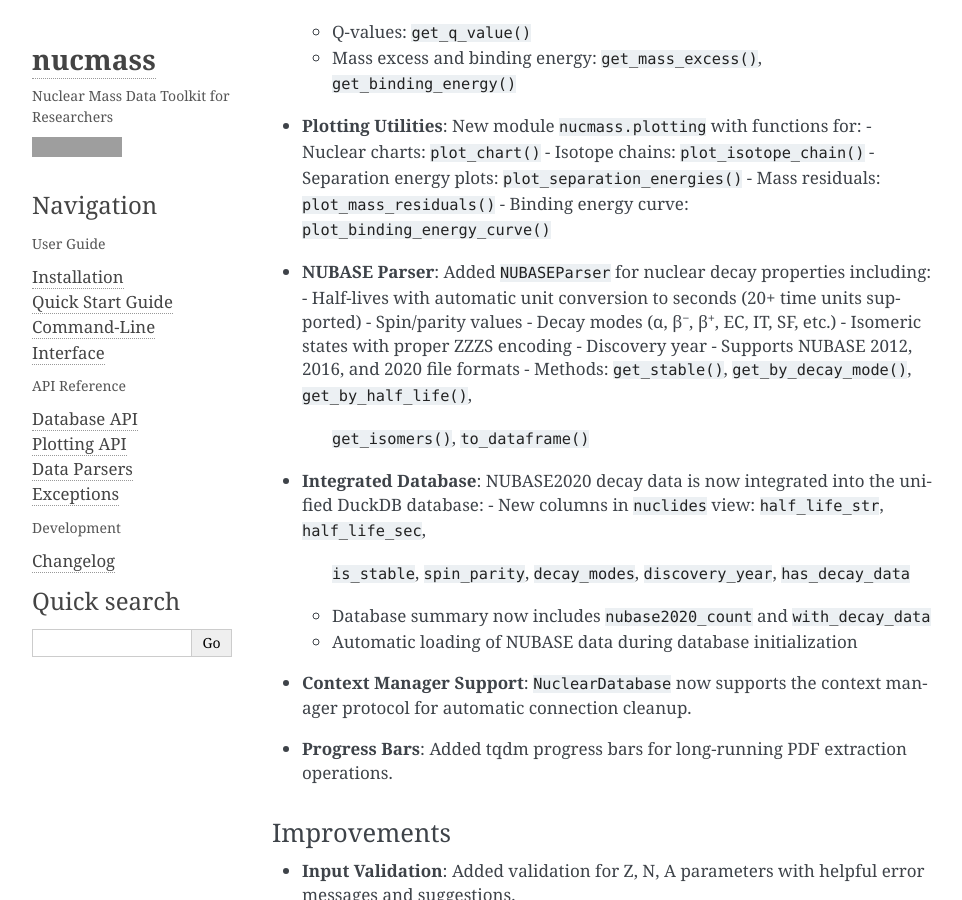
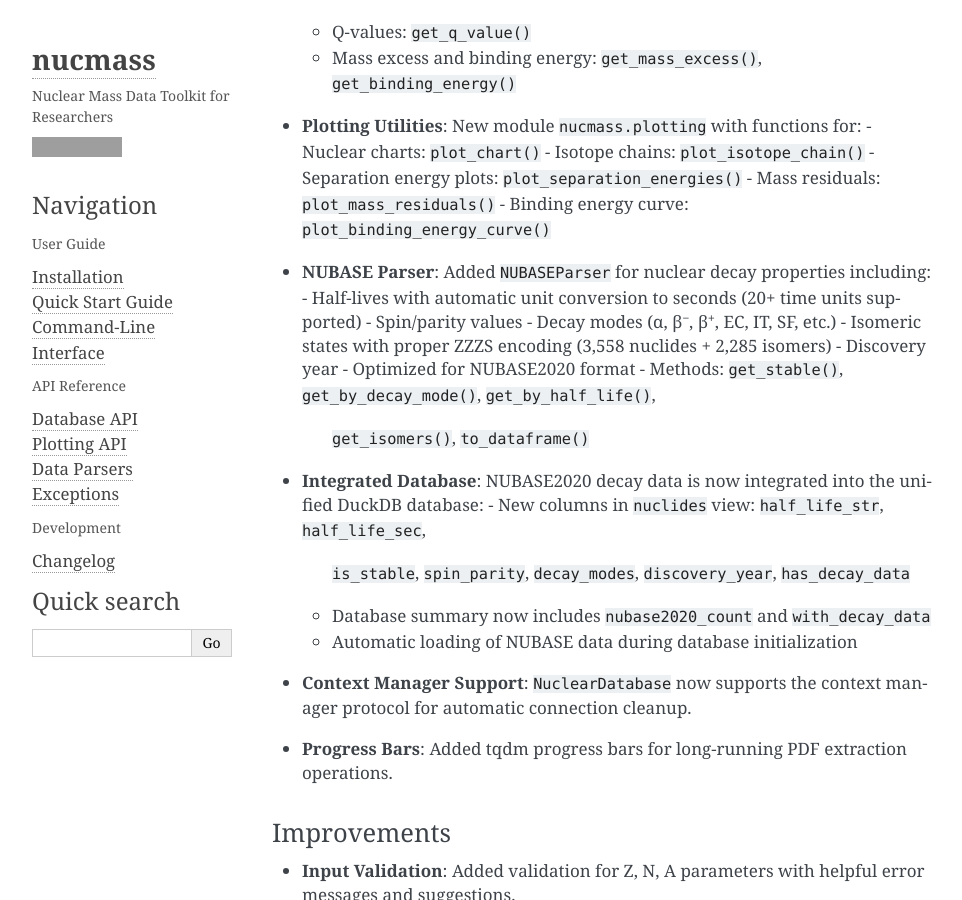
Before and after one commit to unixtime/nucmass, a Sphinx documentation site: the page built from docs/changelog.rst, in a window 1280 px wide and 900 px high, scrolled down 414 px. Shown: the whole window, without its empty margins (148-1110 px from the left). Built offline with Sphinx 7.4.7, drawn with Linux system fonts in a browser that asks for light colours; grey boxes are pictures that could not be loaded.

Commit message:
docs: Fix inaccurate claims about NUBASE parser
- Remove claim of multi-format support (2012/2016/2020) - only NUBASE2020
  is fully supported due to differing column positions
- Clarify nuclide count: 3,558 nuclides + 2,285 isomers = 5,843 entries

Co-Authored-By: Claude Opus 4.5 <noreply@anthropic.com>

```diff
--- a/docs/api/parsers.rst
+++ b/docs/api/parsers.rst
@@ -22,9 +22,9 @@ FRDM2012 Extractor
 NUBASE Parser
 -------------
 
-The ``NUBASEParser`` class parses nuclear properties from NUBASE evaluation data files
-(supports 2012, 2016, and 2020 formats). It provides access to half-lives, decay modes,
-spin/parity, and isomeric states for 5,843+ nuclides.
+The ``NUBASEParser`` class parses nuclear properties from NUBASE2020 evaluation data files.
+It provides access to half-lives, decay modes, spin/parity, and isomeric states for
+3,558 nuclides (plus 2,285 isomeric states, totaling 5,843 entries).
 
 .. autoclass:: nucmass.NUBASEParser
    :members:
--- a/docs/changelog.rst
+++ b/docs/changelog.rst
@@ -28,9 +28,9 @@ New Features
   - Half-lives with automatic unit conversion to seconds (20+ time units supported)
   - Spin/parity values
   - Decay modes (α, β⁻, β⁺, EC, IT, SF, etc.)
-  - Isomeric states with proper ZZZS encoding
+  - Isomeric states with proper ZZZS encoding (3,558 nuclides + 2,285 isomers)
   - Discovery year
-  - Supports NUBASE 2012, 2016, and 2020 file formats
+  - Optimized for NUBASE2020 format
   - Methods: ``get_stable()``, ``get_by_decay_mode()``, ``get_by_half_life()``,
     ``get_isomers()``, ``to_dataframe()``
 
```
Also changed, not shown: 1 other file.
